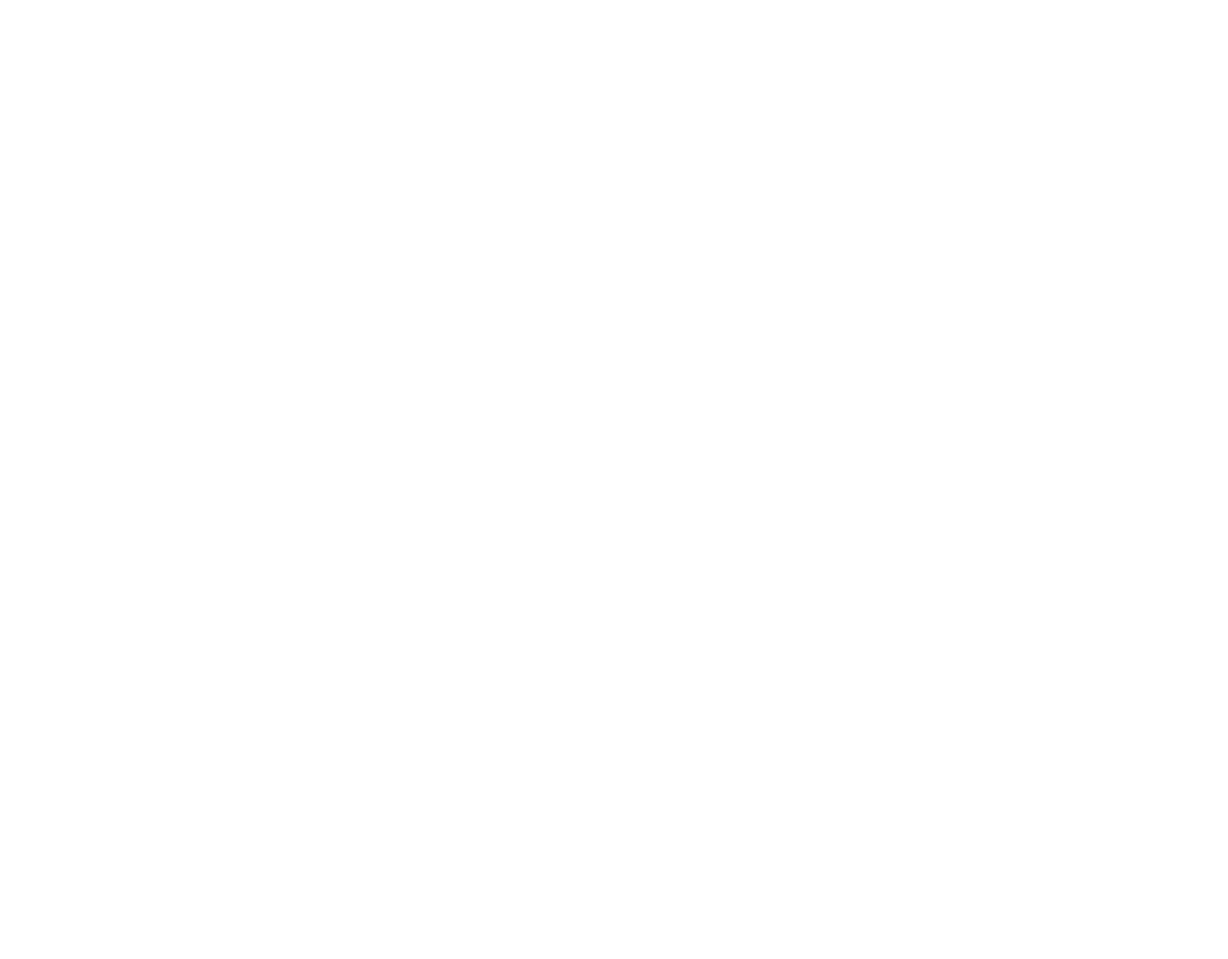
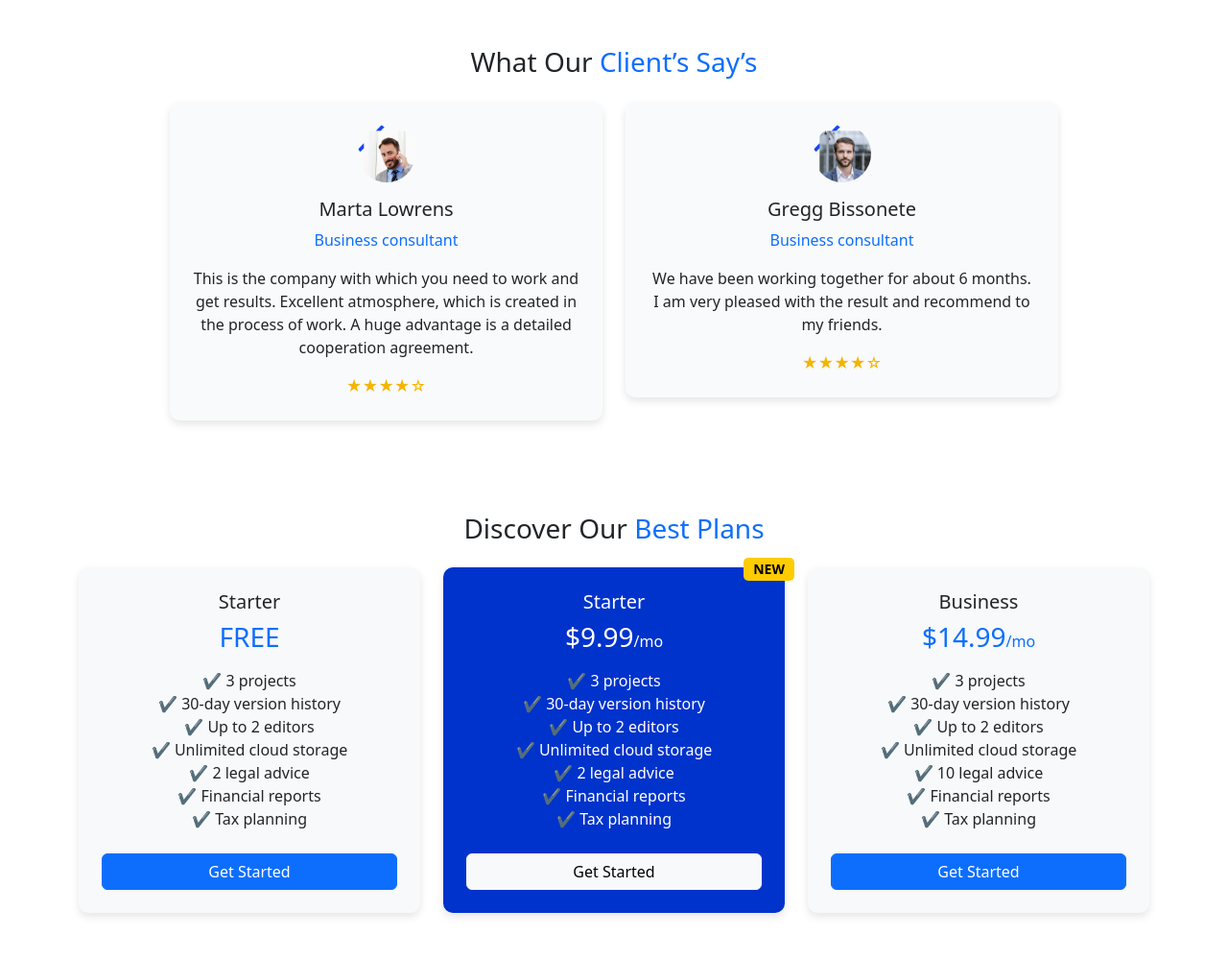
Before and after one commit to alaa-sousa/11-grp5, a website: page index.html in a window 1280 px wide. Shown: the whole page at 96% size. Before the commit the page ends 800 px from the top, so only its background shows below. Drawn offline with nearby package versions, Linux system fonts and the light colour scheme.

Commit message:
Assingment 1

```diff
--- a/index.html
+++ b/index.html
@@ -2,11 +2,107 @@
 <html lang="en">
 <head>
     <meta charset="UTF-8">
-    <meta name="viewport" content="width=device-width, initial-scale=1.0">
-    <title>task-bootstrap</title>
-    <link rel="stylesheet" href="style.css">
+    <meta name="viewport" content="width=device-width, initial-scale=1">
+    <title>Testimonials</title>
+    <link href="https://cdn.jsdelivr.net/npm/bootstrap@5.3.0/dist/css/bootstrap.min.css" rel="stylesheet">
+        <link rel="stylesheet" href="style.css">
+
 </head>
 <body>
+    <div class="container py-5">
+        <h3 class="text-center">What Our <span class="text-primary">Client’s Say’s</span></h3>
+        <div class="row justify-content-center mt-4">
+            <div class="col-md-5">
+                <div class="testimonial-card text-center p-4">
+                    <img src="Group-1471.webp" alt="Marta Lowrens">
+                    <h5 class="mt-3">Marta Lowrens</h5>
+                    <p class="text-primary">Business consultant</p>
+                    <p>This is the company with which you need to work and get results. Excellent atmosphere, which is created in the process of work. A huge advantage is a detailed cooperation agreement.</p>
+                    <div class="stars">
+                        ★★★★☆
+                    </div>
+                </div>
+            </div>
+            <div class="col-md-5">
+                <div class="testimonial-card text-center p-4">
+                    <img src="Group-1472.webp" alt="Gregg Bissonete">
+                    <h5 class="mt-3">Gregg Bissonete</h5>
+                    <p class="text-primary">Business consultant</p>
+                    <p>We have been working together for about 6 months. I am very pleased with the result and recommend to my friends.</p>
+                    <div class="stars">
+                        ★★★★☆
+                    </div>
+                </div>
+            </div>
+        </div>
+    </div>
 
+    <script src="https://cdn.jsdelivr.net/npm/bootstrap@5.3.0/dist/js/bootstrap.bundle.min.js"></script>
+
+
+    <title>Pricing Plans</title>
+    <link href="https://cdn.jsdelivr.net/npm/bootstrap@5.3.0/dist/css/bootstrap.min.css" rel="stylesheet">
+
+    <div class="container py-5">
+        <h3 class="text-center">Discover Our <span class="text-primary">Best Plans</span></h3>
+        <div class="row justify-content-center mt-4">
+            <!-- Starter Plan -->
+            <div class="col-md-4">
+                <div class="pricing-card p-4">
+                    <h5>Starter</h5>
+                    <h3 class="text-primary">FREE</h3>
+                    <ul class="list-unstyled mt-3 mb-4">
+                        <li>✔ 3 projects</li>
+                        <li>✔ 30-day version history</li>
+                        <li>✔ Up to 2 editors</li>
+                        <li>✔ Unlimited cloud storage</li>
+                        <li>✔ 2 legal advice</li>
+                        <li>✔ Financial reports</li>
+                        <li>✔ Tax planning</li>
+                    </ul>
+                    <button class="btn btn-primary w-100">Get Started</button>
+                </div>
+            </div>
+
+            <!-- Featured Plan -->
+            <div class="col-md-4">
+                <div class="pricing-card featured p-4">
+                    <span class="badge">NEW</span>
+                    <h5>Starter</h5>
+                    <h3>$9.99<span class="fs-6">/mo</span></h3>
+                    <ul class="list-unstyled mt-3 mb-4">
+                        <li>✔ 3 projects</li>
+                        <li>✔ 30-day version history</li>
+                        <li>✔ Up to 2 editors</li>
+                        <li>✔ Unlimited cloud storage</li>
+                        <li>✔ 2 legal advice</li>
+                        <li>✔ Financial reports</li>
+                        <li>✔ Tax planning</li>
+                    </ul>
+                    <button class="btn btn-light w-100">Get Started</button>
+                </div>
+            </div>
+
+            <!-- Business Plan -->
+            <div class="col-md-4">
+                <div class="pricing-card p-4">
+                    <h5>Business</h5>
+                    <h3 class="text-primary">$14.99<span class="fs-6">/mo</span></h3>
+                    <ul class="list-unstyled mt-3 mb-4">
+                        <li>✔ 3 projects</li>
+                        <li>✔ 30-day version history</li>
+                        <li>✔ Up to 2 editors</li>
+                        <li>✔ Unlimited cloud storage</li>
+                        <li>✔ 10 legal advice</li>
+                        <li>✔ Financial reports</li>
+                        <li>✔ Tax planning</li>
+                    </ul>
+                    <button class="btn btn-primary w-100">Get Started</button>
+                </div>
+            </div>
+        </div>
+    </div>
+
+    <script src="https://cdn.jsdelivr.net/npm/bootstrap@5.3.0/dist/js/bootstrap.bundle.min.js"></script>
 </body>
 </html>
--- a/style.css
+++ b/style.css
@@ -0,0 +1,45 @@
+.testimonial-card {
+    background: hsl(210, 17%, 98%);
+    padding: 20px;
+    border-radius: 10px;
+    box-shadow: 0 4px 8px rgba(0, 0, 0, 0.1);
+}
+.testimonial-card img {
+    width: 60px;
+    height: 60px;
+    border-radius: 50%;
+    object-fit: cover;
+}
+.stars {
+    color: hsl(44, 100%, 48%);
+}
+.pricing-card {
+    background: #f8f9fa;
+    padding: 20px;
+    border-radius: 10px;
+    box-shadow: 0 4px 8px rgba(0, 0, 0, 0.1);
+    text-align: center;
+}
+.featured {
+    background: rgb(0, 51, 204);
+    color: white;
+    position: relative;
+}
+.featured .badge {
+    position: absolute;
+    top: -10px;
+    right: -10px;
+    background: rgb(255, 204, 0);
+    color: black;
+    padding: 5px 10px;
+    font-size: 14px;
+    font-weight: bold;
+    border-radius: 5px;
+}
+.btn-primary {
+    background: rgb(0, 51, 204);
+    border: none;
+}
+.btn-primary:hover {
+    background: rgb(0, 34, 153);
+}
```
Also changed, not shown: Group-1471.webp (added), Group-1472.webp (added).
